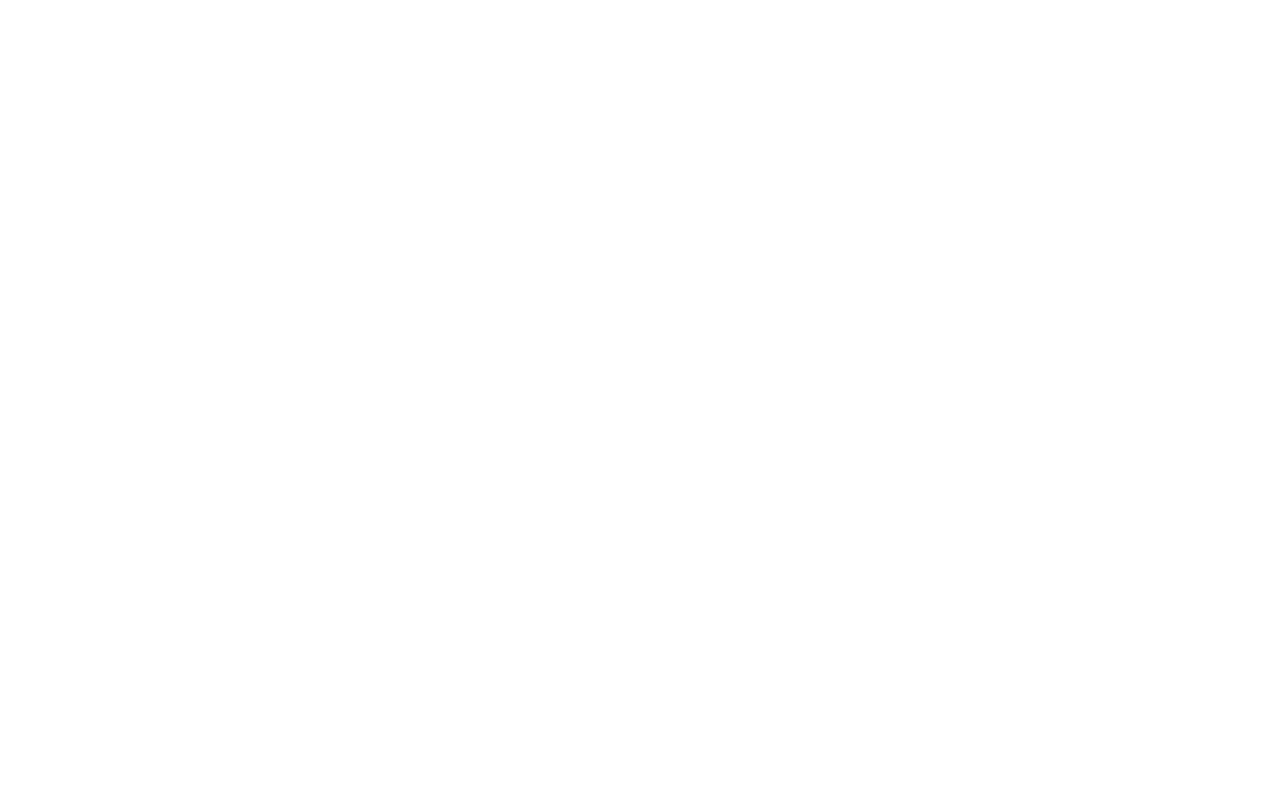
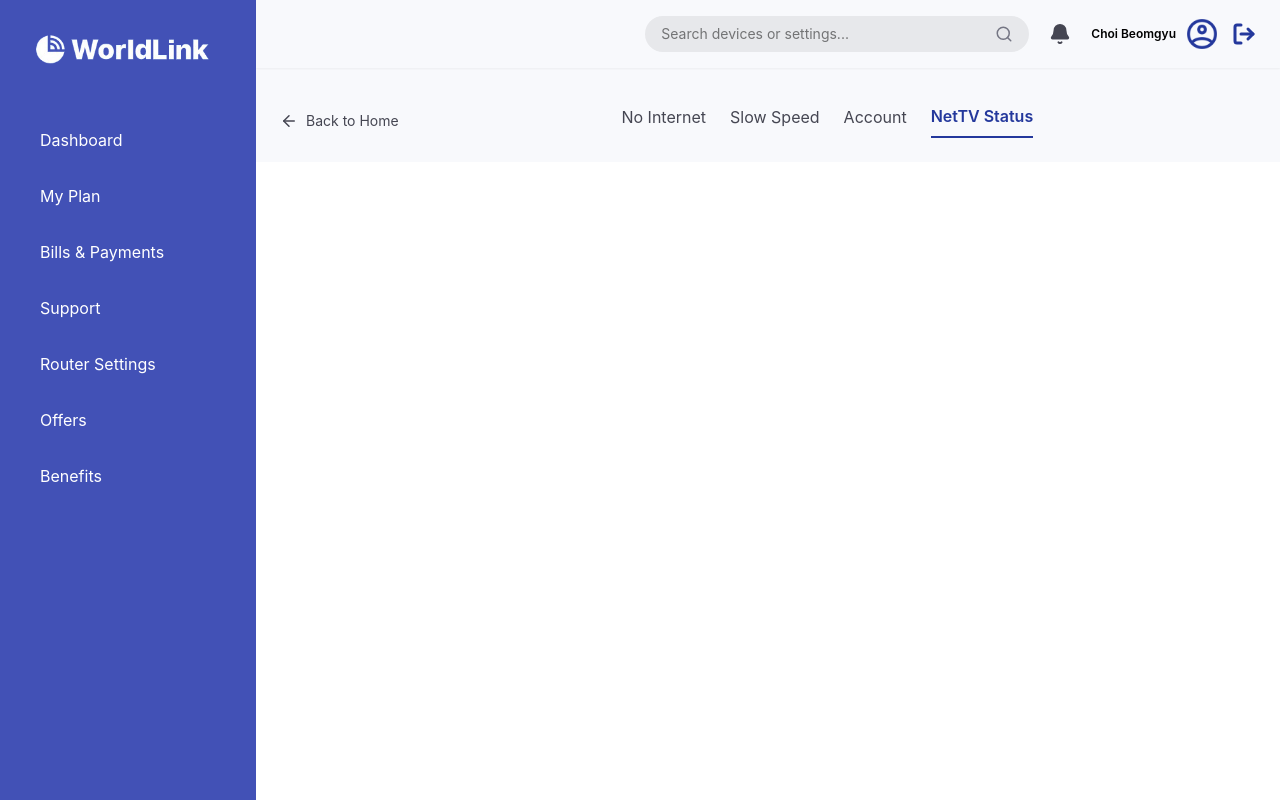
Before and after one commit to shi26tal/worldlink_project, a React (Vite) app: page /diagnostic/nettv-status in a window 1280 px wide. Before the commit this address had no page. Built offline with nearby package versions, Linux system fonts and the light colour scheme.

Commit message:
edited the routes

```diff
--- /dev/null
+++ b/src/pages/Diagnostic-Page/AccountPage.tsx
@@ -0,0 +1,12 @@
+import Navbar from "./Navbar"
+
+
+const AccountPage = () => {
+  return (
+    <div className="bg-[#F8F9FC] p-4 md:p-6">
+        <Navbar />
+    </div>
+  )
+}
+
+export default AccountPage
--- a/src/pages/Diagnostic-Page/DiagnosticPage.tsx
+++ b/src/pages/Diagnostic-Page/DiagnosticPage.tsx
@@ -95,7 +95,7 @@
             </div>
           </div>
 
-          <button className="text-[#24389C] border border-[#24389C] rounded-lg p-2 w-full hover:bg-[#f5f7ff] cursor-pointer">
+          <button className="text-[#24389C] border border-[#24389C] rounded-lg p-2 w-full hover:bg-[#f5f7ff] cursor-pointer" onClick={()=> navigate('/diagnostic/slow-speed')}>
             Start Troublshooting
           </button>
         </div>
@@ -130,7 +130,7 @@
             </div>
           </div>
 
-          <button className="text-[#24389C] border border-[#24389C] rounded-lg p-2 w-full hover:bg-[#f5f7ff] cursor-pointer">
+          <button className="text-[#24389C] border border-[#24389C] rounded-lg p-2 w-full hover:bg-[#f5f7ff] cursor-pointer" onClick={()=> navigate('/diagnostic/account')}>
             Check Account
           </button>
         </div>
@@ -169,7 +169,7 @@
             </div>
           </div>
 
-          <button className="text-[#24389C] border border-[#24389C] rounded-lg p-2 w-full hover:bg-[#f5f7ff] cursor-pointer">
+          <button className="text-[#24389C] border border-[#24389C] rounded-lg p-2 w-full hover:bg-[#f5f7ff] cursor-pointer" onClick={()=> navigate('/diagnostic/nettv-status')}>
             Check Service
           </button>
         </div>
--- /dev/null
+++ b/src/pages/Diagnostic-Page/NetTVStatusPage.tsx
@@ -0,0 +1,12 @@
+import Navbar from "./Navbar"
+
+
+const NetTVStatusPage = () => {
+  return (
+    <div className="bg-[#F8F9FC] p-4 md:p-6">
+        <Navbar />
+    </div>
+  )
+}
+
+export default NetTVStatusPage
--- /dev/null
+++ b/src/pages/Diagnostic-Page/SlowSpeedPage.tsx
@@ -0,0 +1,12 @@
+import Navbar from "./Navbar"
+
+
+const SlowSpeedPage = () => {
+  return (
+    <div className="bg-[#F8F9FC] p-4 md:p-6">
+        <Navbar />
+    </div>
+  )
+}
+
+export default SlowSpeedPage
--- a/src/routes/AppRoutes.tsx
+++ b/src/routes/AppRoutes.tsx
@@ -18,6 +18,9 @@
 import NotificationSettingPage from "../pages/Notification-Page/NotificationSettingPage";
 import DiagnosticPage from "../pages/Diagnostic-Page/DiagnosticPage";
 import NoInternetPage from "../pages/Diagnostic-Page/NoInternetPage";
+import SlowSpeedPage from "../pages/Diagnostic-Page/SlowSpeedPage";
+import AccountPage from "../pages/Diagnostic-Page/AccountPage";
+import NetTVStatusPage from "../pages/Diagnostic-Page/NetTVStatusPage";
 
 const AppRoutes = () => {
   return (
@@ -59,6 +62,9 @@
         <Route path="diagnostic">
           <Route index element={<DiagnosticPage />}></Route>
           <Route path="no-internet" element={<NoInternetPage />}></Route>
+          <Route path="slow-speed" element={<SlowSpeedPage />}></Route>
+          <Route path="account" element={<AccountPage />}></Route>
+          <Route path="nettv-status" element={<NetTVStatusPage />}></Route>
         </Route>
 
       </Route>
```
